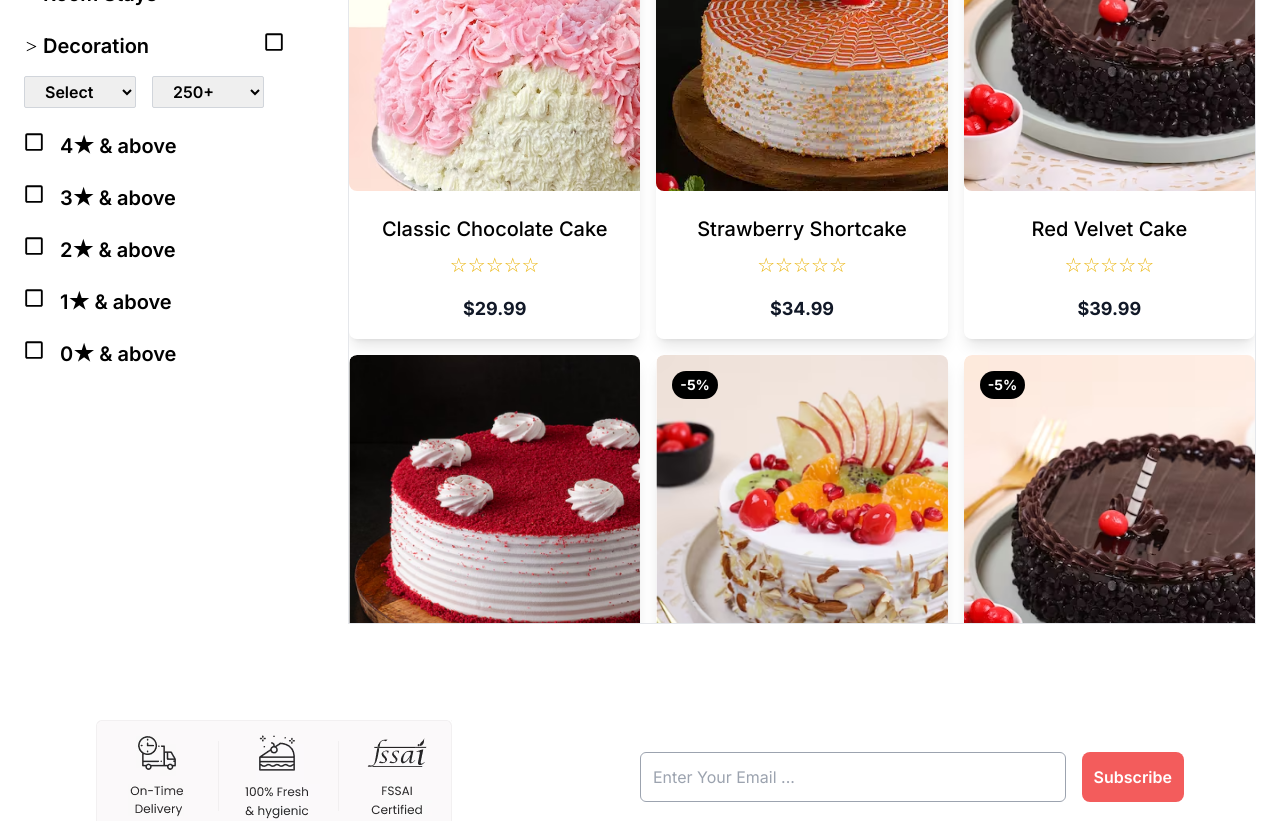
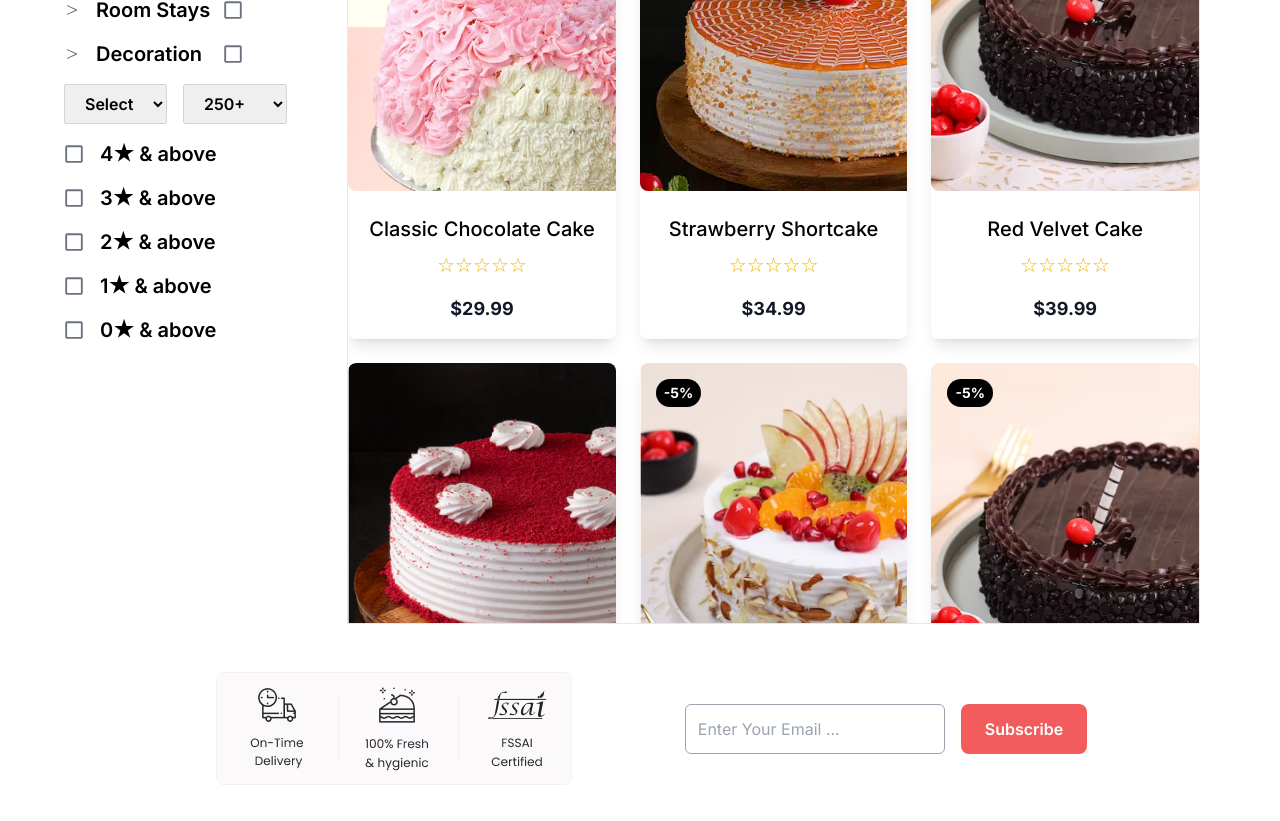
Before and after one commit to mr-Dev-Anshu/wishlayer, a Next.js app: page /allproducts in a window 1280 px wide. Shown: the part 300-1121 px from the top of the page. Built offline with nearby package versions, Linux system fonts and the light colour scheme.

Commit message:
all frontend

```diff
--- a/src/app/allproducts/page.jsx
+++ b/src/app/allproducts/page.jsx
@@ -4,31 +4,32 @@ import Image from "next/image";
 import React from "react";
 import img1 from "@/assets/cakeIcons.png";
 
-const page = () => {
+const Page = () => {
   return (
-    <div>
-      <div className="flex justify-between mt-6">
-        <div>
+    <div className="px-4 md:px-6 lg:px-8">
+      <div className="flex flex-col md:flex-row gap-6 mt-6">
+        <div className="w-full md:w-1/4 lg:w-1/5">
           <Filter />
         </div>
-        <div>
+        <div className="w-full md:w-3/4 lg:w-4/5">
           <ProductList />
         </div>
       </div>
-      <div className="grid  px-24 md:grid-cols-2 items-center  md:my-24">
-        <div className="md:col-span-1">
-          <Image src={img1} />
+
+      <div className="grid grid-cols-1 md:grid-cols-2 gap-6 my-12 px-4 md:px-24 lg:px-32">
+        <div className="flex items-center justify-center">
+          <Image src={img1} alt="Cake Icons" className="object-cover rounded-lg" />
         </div>
-        <div className=" col-span-1">
-          <div className="flex gap-4 ">
+        <div className="flex items-center justify-center">
+          <div className="flex flex-col md:flex-row gap-4">
             <input
               placeholder="Enter Your Email ..."
-              className="w-[80%]  p-3 rounded-md focus:outline-none border border-gray-400 focus:border-green-600"
+              className="w-full md:w-[80%] p-3 rounded-md border border-gray-400 focus:border-green-600 focus:outline-none"
               type="text"
             />
-            <button className="bg-[#F35C5C] p-3 w-fit  text-white font-semibold rounded-lg">
+            <button className="bg-[#F35C5C] text-white font-semibold rounded-lg px-6 py-3 w-full md:w-auto">
               Subscribe
-            </button>{" "}
+            </button>
           </div>
         </div>
       </div>
@@ -36,4 +37,4 @@ const page = () => {
   );
 };
 
-export default page;
+export default Page;
--- a/src/app/cake/page.jsx
+++ b/src/app/cake/page.jsx
@@ -14,10 +14,10 @@ const page = () => {
   return (
     <div className="">
       <div className=" grid md:grid-cols-5 ">
-        <div className="col-span-2">
+        <div className="md:col-span-2">
           <Products img={img} />
         </div>
-        <div className="col-span-3">
+        <div className="md:col-span-3">
           <CakeProductInfo />
           <RatingAndReview />
         </div>
--- a/src/app/room/page.jsx
+++ b/src/app/room/page.jsx
@@ -13,10 +13,10 @@ const page = () => {
   return (
     <div className="">
       <div className=" grid md:grid-cols-5 ">
-        <div className="col-span-2">
+        <div className="md:col-span-2">
           <Products img={img} />
         </div>
-        <div className="col-span-3">
+        <div className="md:col-span-3">
           <RoomInfo />
           <RatingAndReview />
         </div>
--- a/src/components/Productpage/Products.jsx
+++ b/src/components/Productpage/Products.jsx
@@ -4,9 +4,10 @@ import React, { useState } from "react";
 
 const Products = ({ img }) => {
   const [bigImage, setBigImage] = useState(img[0]);
+
   return (
-    <div className="flex gap-2 px-10">
-      <div>
+    <div className="flex flex-col  md:flex-row gap-2 px-4 md:px-10">
+      <div className="flex flex-row md:flex-col overflow-x-auto md:overflow-visible">
         {img.map((item, index) => (
           <Image
             className="rounded-md mt-2 cursor-pointer"
@@ -18,11 +19,10 @@ const Products = ({ img }) => {
           />
         ))}
       </div>
-      <div>
+      <div className="flex justify-center md:block">
         <Image className="rounded-md" src={bigImage} width={400} height={400} />
       </div>
     </div>
   );
 };
-
 export default Products;
--- a/src/components/Products/Filter.jsx
+++ b/src/components/Products/Filter.jsx
@@ -1,53 +1,52 @@
 "use client";
 import React, { useState } from "react";
 import { LiaGreaterThanSolid } from "react-icons/lia";
-import { FaRegCheckSquare } from "react-icons/fa";
-import { FaRegSquare } from "react-icons/fa";
+import { FaRegCheckSquare, FaRegSquare } from "react-icons/fa";
+
 const Filter = () => {
   const [selectFilter, setSelectFilter] = useState([]);
   const filter = ["Cake", "Party Venues", "Room Stays", "Decoration"];
+  const ratings = [
+    "4★ & above",
+    "3★ & above",
+    "2★ & above",
+    "1★ & above",
+    "0★ & above",
+  ];
+
+  const handleFilterClick = (item) => {
+    setSelectFilter((prev) =>
+      prev.includes(item)
+        ? prev.filter((ele) => ele !== item)
+        : [...prev, item]
+    );
+  };
+
   return (
-    <div className="space-y-4 px-6">
-      <h1 className="text-xl font-bold">Filters</h1>
+    <div className="space-y-6 px-4 md:px-6 lg:px-8">
+      <h1 className="text-xl md:text-2xl font-bold">Filters</h1>
 
       <div className="space-y-4">
         {filter.map((item) => (
-          <div className="flex  items-center text-xl">
-            <div className="flex items-center  gap-1 mt-2 font-semibold w-60 ">
-              <span>
-                <LiaGreaterThanSolid size={15} />
-              </span>
+          <div key={item} className="flex items-center text-base md:text-lg lg:text-xl">
+            <div className="flex items-center gap-2 md:gap-3 lg:gap-4 font-semibold">
+              <LiaGreaterThanSolid size={16} className="text-gray-500" />
               <span>{item}</span>
             </div>
 
-            <div>
+            <div className="ml-auto cursor-pointer" onClick={() => handleFilterClick(item)}>
               {selectFilter.includes(item) ? (
-                <span
-                  onClick={() => {
-                    const filtered = selectFilter.filter((ele) => ele !== item);
-                    setSelectFilter(filtered);
-                  }}
-                  className="cursor-pointer"
-                >
-                  <FaRegCheckSquare />
-                </span>
+                <FaRegCheckSquare size={20} className="text-green-500" />
               ) : (
-                <span
-                  onClick={() => {
-                    setSelectFilter([...selectFilter, item]);
-                  }}
-                  className="cursor-pointer"
-                >
-                  <FaRegSquare />
-                </span>
+                <FaRegSquare size={20} className="text-gray-500" />
               )}
             </div>
           </div>
         ))}
 
-        <div className="flex gap-4 mt-6">
+        <div className="flex flex-col md:flex-row gap-4 mt-6">
           <select
-            className="w-28 font-semibold focus:outline-none px-4 py-1 border border-gray-300 rounded-sm"
+            className="w-full md:w-36 lg:w-44 font-semibold focus:outline-none px-4 py-2 border border-gray-300 rounded-sm"
             name=""
             id=""
           >
@@ -56,47 +55,29 @@ const Filter = () => {
             <option value="max">Max</option>
           </select>
           <select
-            className="w-28 focus:outline-none font-semibold px-4 py-1 border border-gray-300 rounded-sm"
+            className="w-full md:w-36 lg:w-44 font-semibold focus:outline-none px-4 py-2 border border-gray-300 rounded-sm"
             name=""
             id=""
           >
             <option value="250+">250+</option>
-            <option value="250+">250+</option>
-            <option value="250+">250+</option>
+            <option value="500+">500+</option>
+            <option value="1000+">1000+</option>
           </select>
         </div>
 
-        {[
-          "4★ & above",
-          "3★ & above",
-          "2★ & above",
-          "1★ & above",
-          "0★ & above",
-        ].map((item) => (
-          <div className="flex  items-center  text-xl gap-4 ">
-            <div>
+        {ratings.map((item) => (
+          <div key={item} className="flex items-center text-base md:text-lg lg:text-xl gap-4">
+            <div
+              className="cursor-pointer"
+              onClick={() => handleFilterClick(item)}
+            >
               {selectFilter.includes(item) ? (
-                <span
-                  onClick={() => {
-                    const filtered = selectFilter.filter((ele) => ele !== item);
-                    setSelectFilter(filtered);
-                  }}
-                  className="cursor-pointer"
-                >
-                  <FaRegCheckSquare />
-                </span>
+                <FaRegCheckSquare size={20} className="text-green-500" />
               ) : (
-                <span
-                  onClick={() => {
-                    setSelectFilter([...selectFilter, item]);
-                  }}
-                  className="cursor-pointer"
-                >
-                  <FaRegSquare />
-                </span>
+                <FaRegSquare size={20} className="text-gray-500" />
               )}
             </div>
-            <div className="flex items-center  gap-1 mt-2 font-semibold w-60 ">
+            <div className="flex items-center gap-2 font-semibold">
               <span>{item}</span>
             </div>
           </div>
--- a/src/components/Products/ProductList.jsx
+++ b/src/components/Products/ProductList.jsx
@@ -6,11 +6,11 @@ import Link from "next/link";
 
 const ProductList = () => {
   return (
-    <div className="px-6">
-      <div className="grid border border-gray-200 md:grid-cols-3  py-4 gap-4  overflow-y-scroll h-screen scroll-hidden">
-        {[...CakeData, ...EventsData].map((item) => (
-          <Link href={`/${item.type}`}>
-            <div className="md:col-span-1   ">
+    <div className="px-4 md:px-8 lg:px-12">
+      <div className="grid border border-gray-200 md:grid-cols-2 lg:grid-cols-3 py-4 gap-6 overflow-y-auto h-screen">
+        {[...CakeData, ...EventsData].map((item, index) => (
+          <Link href={`/${item.type}`} key={index}>
+            <div className="md:col-span-1">
               <ProductCard2
                 img={item.img}
                 discount={item.discount}
```
Also changed, not shown: src/components/CakeExplore.jsx (+7 -3 lines), src/components/Productpage/CakeProductInfo.jsx (+34 -37 lines), src/components/Productpage/RoomInfo.jsx (+32 -37 lines).
